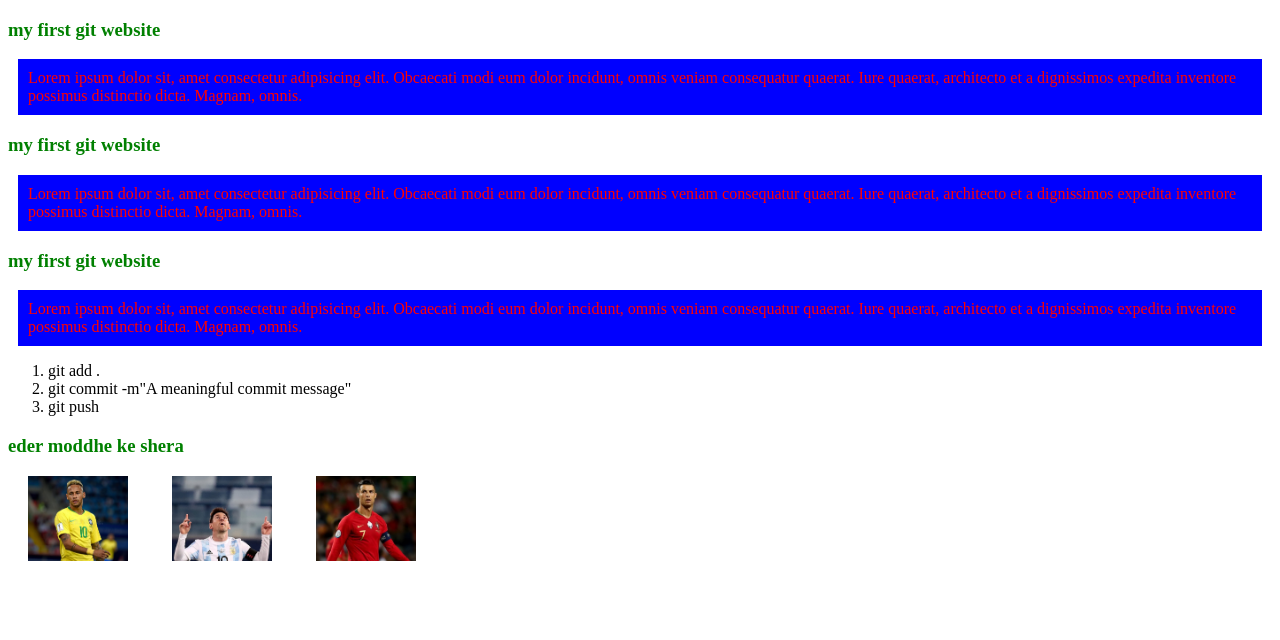
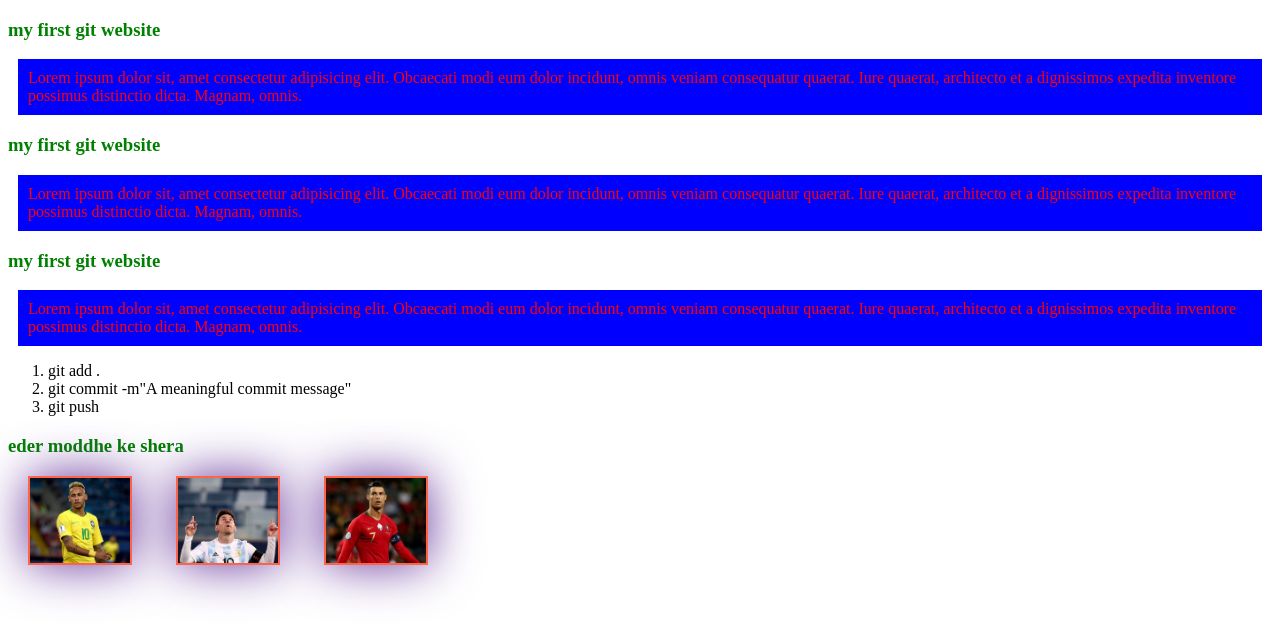
Before and after one commit to AlauddinAsif/mysimplewebsite, a plain HTML site: page index.html in a window 1280 px wide. Drawn offline with Linux system fonts and the light colour scheme.

Commit message:
box shadow

```diff
--- a/blog.css
+++ b/blog.css
@@ -14,4 +14,6 @@ h3 {
     width: 100px;
     margin-bottom: 100px;
     margin: 0px 20px 0px 20px;
+    border: 2px solid tomato;
+    box-shadow: 0px 0px 50px rebeccapurple;
 }
```
